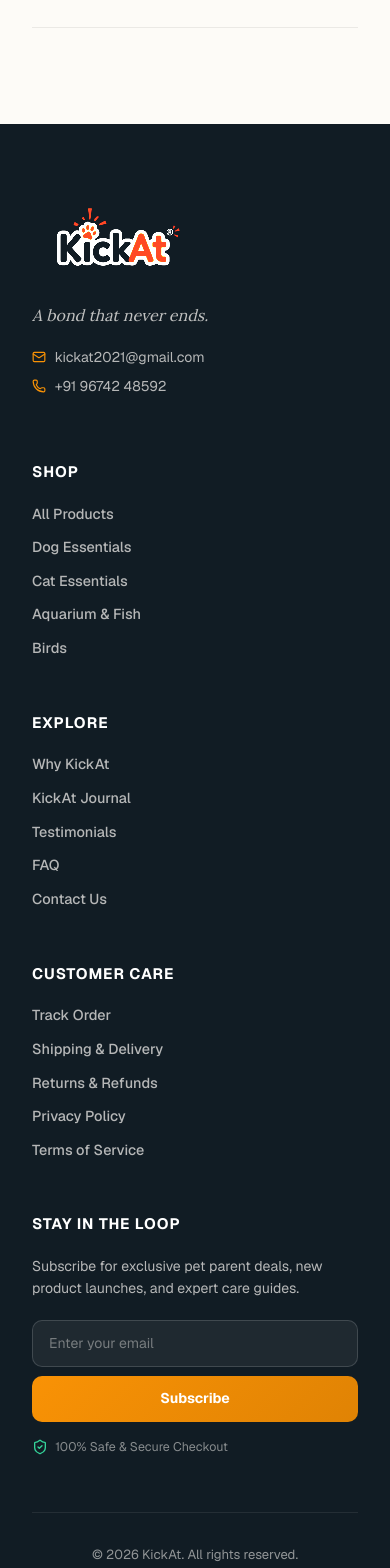
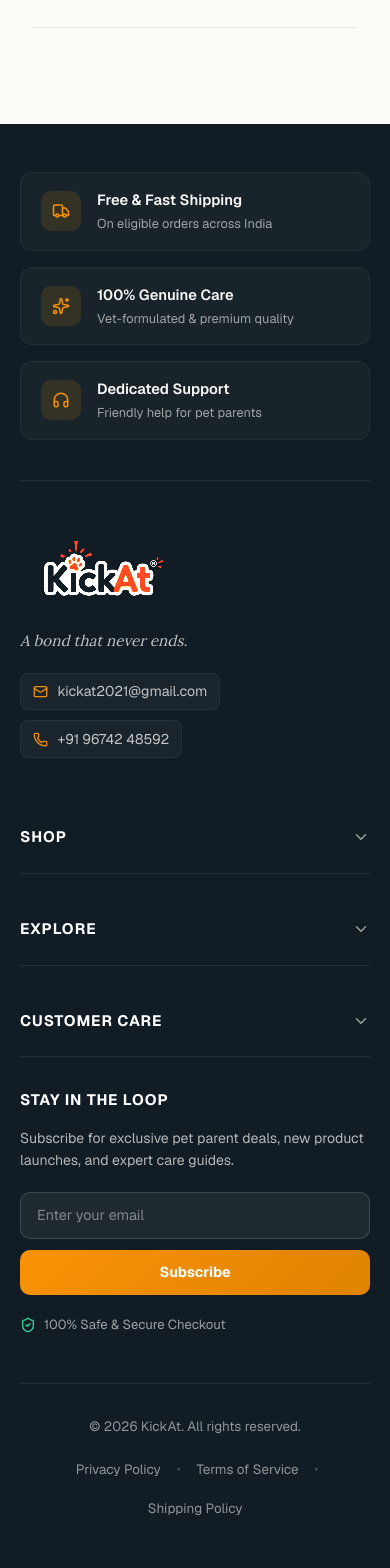
Before and after one commit to SevenX-Labs/kickat-client, a Next.js app: page / in a window 390 px wide. Shown: the part 4900-6468 px from the top of the page. Built offline with nearby package versions, Linux system fonts and the light colour scheme; no server answers.

Commit message:
feat: add Footer component with responsive layout and newsletter subscription

```diff
--- a/src/components/common/Footer/Footer.module.css
+++ b/src/components/common/Footer/Footer.module.css
@@ -3,8 +3,16 @@
   width: 100%;
   background-color: #111C24;
   color: #FCFAF6;
-  padding: 4.5rem 2rem 2rem 2rem;
+  padding: 4.5rem 1.5rem 2.5rem 1.5rem;
   font-family: var(--font-inter), sans-serif;
+  position: relative;
+  overflow: hidden;
+}
+
+@media (max-width: 768px) {
+  .footer {
+    padding: 3rem 1.25rem calc(6.5rem + env(safe-area-inset-bottom, 20px)) 1.25rem;
+  }
 }
 
 .container {
@@ -12,27 +20,88 @@
   margin: 0 auto;
 }
 
+/* ── Value Highlights Bar ── */
+.valueProps {
+  display: grid;
+  grid-template-columns: 1fr;
+  gap: 1rem;
+  padding-bottom: 2.5rem;
+  margin-bottom: 3rem;
+  border-bottom: 1px solid rgba(255, 255, 255, 0.08);
+}
+
+@media (min-width: 640px) {
+  .valueProps {
+    grid-template-columns: repeat(3, 1fr);
+    gap: 1.5rem;
+  }
+}
+
+.valueItem {
+  display: flex;
+  align-items: center;
+  gap: 1rem;
+  padding: 1rem 1.25rem;
+  background: rgba(255, 255, 255, 0.03);
+  border: 1px solid rgba(255, 255, 255, 0.05);
+  border-radius: 12px;
+  transition: all 0.25s ease;
+}
+
+.valueItem:hover {
+  background: rgba(255, 255, 255, 0.06);
+  border-color: rgba(249, 146, 5, 0.3);
+  transform: translateY(-2px);
+}
+
+.valueIconBox {
+  width: 40px;
+  height: 40px;
+  border-radius: 10px;
+  background: rgba(249, 146, 5, 0.12);
+  color: #F99205;
+  display: flex;
+  align-items: center;
+  justify-content: center;
+  flex-shrink: 0;
+}
+
+.valueContent h4 {
+  font-size: 0.92rem;
+  font-weight: 600;
+  color: #FCFAF6;
+  margin: 0 0 0.2rem;
+}
+
+.valueContent p {
+  font-size: 0.8rem;
+  color: rgba(252, 250, 246, 0.6);
+  margin: 0;
+}
+
+/* ── Main Top Section ── */
 .topSection {
   display: grid;
   grid-template-columns: 1fr;
-  gap: 2.5rem;
-  margin-bottom: 3.5rem;
+  gap: 2rem;
+  margin-bottom: 3rem;
 }
 
-@media (min-width: 980px) {
-  .topSection {
-    grid-template-columns: 2.2fr 1fr 1fr 1.2fr 2.4fr;
-    gap: 2.5rem;
-  }
-}
-
-@media (min-width: 640px) and (max-width: 979px) {
+@media (min-width: 640px) and (max-width: 1023px) {
   .topSection {
     grid-template-columns: 1fr 1fr;
     gap: 2.5rem;
   }
 }
 
+@media (min-width: 1024px) {
+  .topSection {
+    grid-template-columns: 2.2fr 1.1fr 1.1fr 1.2fr 2.4fr;
+    gap: 2.5rem;
+  }
+}
+
+/* ── Brand Column ── */
 .brandCol {
   display: flex;
   flex-direction: column;
@@ -41,7 +110,7 @@
 .logoLink {
   display: inline-flex;
   align-items: center;
-  margin-bottom: 1rem;
+  margin-bottom: 0.85rem;
   width: fit-content;
   background: transparent;
   transition: opacity 0.2s ease;
@@ -54,7 +123,7 @@
 .logo {
   object-fit: contain;
   display: block;
-  width: 160px;
+  width: 155px;
   height: auto;
   filter: invert(1) hue-rotate(180deg) contrast(200%) brightness(1.2);
   mix-blend-mode: screen;
@@ -62,7 +131,7 @@
 
 .tagline {
   font-family: var(--font-lora), serif;
-  font-size: 1rem;
+  font-size: 0.95rem;
   font-style: italic;
   color: rgba(252, 250, 246, 0.75);
   margin: 0 0 1.25rem;
@@ -71,22 +140,31 @@
 .brandContacts {
   display: flex;
   flex-direction: column;
-  gap: 0.5rem;
+  gap: 0.65rem;
   margin-bottom: 1.5rem;
 }
 
 .contactItem {
   display: inline-flex;
   align-items: center;
-  gap: 0.55rem;
-  color: rgba(252, 250, 246, 0.7);
+  gap: 0.6rem;
+  color: rgba(252, 250, 246, 0.75);
   font-size: 0.88rem;
   text-decoration: none;
-  transition: color 0.2s ease;
+  padding: 0.45rem 0.75rem;
+  background: rgba(255, 255, 255, 0.04);
+  border: 1px solid rgba(255, 255, 255, 0.06);
+  border-radius: 8px;
+  width: fit-content;
+  max-width: 100%;
+  word-break: break-all;
+  transition: all 0.2s ease;
 }
 
 .contactItem:hover {
   color: #F99205;
+  background: rgba(255, 255, 255, 0.08);
+  border-color: rgba(249, 146, 5, 0.3);
 }
 
 .contactIcon {
@@ -101,27 +179,68 @@
 }
 
 .socialLink {
-  width: 36px;
-  height: 36px;
+  width: 40px;
+  height: 40px;
   border-radius: 50%;
-  background: rgba(255, 255, 255, 0.07);
+  background: rgba(255, 255, 255, 0.06);
+  border: 1px solid rgba(255, 255, 255, 0.08);
   display: flex;
   align-items: center;
   justify-content: center;
   color: #FCFAF6;
-  transition: all 0.2s ease;
+  transition: all 0.25s ease;
   text-decoration: none;
 }
 
 .socialLink:hover {
   background: #F99205;
   color: #ffffff;
+  border-color: #F99205;
   transform: translateY(-2px);
+  box-shadow: 0 4px 12px rgba(249, 146, 5, 0.35);
 }
 
+.socialLink:active {
+  transform: scale(0.95);
+}
+
+/* ── Links Columns & Mobile Accordion ── */
 .linksCol {
   display: flex;
   flex-direction: column;
+}
+
+.accordionHeader {
+  display: flex;
+  align-items: center;
+  justify-content: space-between;
+  width: 100%;
+  background: none;
+  border: none;
+  padding: 0;
+  text-align: left;
+  cursor: pointer;
+  color: #ffffff;
+  margin: 0;
+}
+
+@media (min-width: 769px) {
+  .accordionHeader {
+    cursor: default;
+    pointer-events: none;
+    margin-bottom: 1.25rem;
+  }
+}
+
+@media (max-width: 768px) {
+  .linksCol {
+    border-bottom: 1px solid rgba(255, 255, 255, 0.08);
+    padding-bottom: 0.75rem;
+  }
+
+  .accordionHeader {
+    padding: 0.75rem 0;
+  }
 }
 
 .colTitle {
@@ -129,27 +248,77 @@
   font-weight: 700;
   text-transform: uppercase;
   letter-spacing: 0.06em;
-  margin: 0 0 1.25rem;
   color: #ffffff;
+}
+
+.accordionChevron {
+  display: block;
+  color: rgba(252, 250, 246, 0.6);
+  transition: transform 0.3s ease;
+}
+
+@media (min-width: 769px) {
+  .accordionChevron {
+    display: none;
+  }
+}
+
+.chevronOpen {
+  transform: rotate(180deg);
+  color: #F99205;
+}
+
+.accordionContent {
+  display: flex;
+  flex-direction: column;
+  gap: 0.65rem;
+}
+
+@media (max-width: 768px) {
+  .accordionContent {
+    max-height: 0;
+    opacity: 0;
+    overflow: hidden;
+    gap: 0.75rem;
+    transition: max-height 0.35s ease, opacity 0.3s ease, margin 0.3s ease;
+  }
+
+  .contentOpen {
+    max-height: 280px;
+    opacity: 1;
+    margin-top: 0.5rem;
+    margin-bottom: 0.5rem;
+  }
 }
 
 .link {
   color: rgba(252, 250, 246, 0.7);
   text-decoration: none;
-  margin-bottom: 0.75rem;
   font-size: 0.9rem;
   font-weight: 500;
+  padding: 0.15rem 0;
+  display: inline-block;
   transition: all 0.2s ease;
 }
 
 .link:hover {
   color: #F99205;
-  transform: translateX(2px);
+  transform: translateX(3px);
 }
 
+/* ── Newsletter Column ── */
 .newsletterCol {
   display: flex;
   flex-direction: column;
+}
+
+.newsletterTitle {
+  font-size: 0.95rem;
+  font-weight: 700;
+  text-transform: uppercase;
+  letter-spacing: 0.06em;
+  margin: 0 0 1rem;
+  color: #ffffff;
 }
 
 .newsletterText {
@@ -162,53 +331,71 @@
 .form {
   display: flex;
   flex-direction: column;
-  gap: 0.6rem;
   margin-bottom: 1rem;
+  width: 100%;
 }
 
-@media (min-width: 480px) {
-  .form {
+.formWrapper {
+  display: flex;
+  flex-direction: column;
+  gap: 0.65rem;
+  width: 100%;
+}
+
+@media (min-width: 480px) and (max-width: 1023px) {
+  .formWrapper {
     flex-direction: row;
+    gap: 0.5rem;
   }
 }
 
 .input {
-  flex: 1;
+  width: 100%;
+  min-height: 44px;
   padding: 0.75rem 1rem;
   border-radius: 10px;
   border: 1px solid rgba(255, 255, 255, 0.15);
   background: rgba(255, 255, 255, 0.06);
   color: white;
-  font-size: 0.88rem;
+  font-size: 0.9rem;
   outline: none;
-  transition: border-color 0.2s ease, background-color 0.2s ease;
+  transition: border-color 0.2s ease, background-color 0.2s ease, box-shadow 0.2s ease;
 }
 
 .input:focus {
   border-color: #F99205;
   background: rgba(255, 255, 255, 0.1);
+  box-shadow: 0 0 0 3px rgba(249, 146, 5, 0.2);
 }
 
 .input::placeholder {
-  color: rgba(252, 250, 246, 0.4);
+  color: rgba(252, 250, 246, 0.45);
 }
 
 .submitBtn {
+  min-height: 44px;
   background: linear-gradient(135deg, #F99205 0%, #E08304 100%);
   color: white;
   border: none;
   border-radius: 10px;
-  padding: 0.75rem 1.35rem;
-  font-size: 0.88rem;
+  padding: 0.75rem 1.4rem;
+  font-size: 0.9rem;
   font-weight: 700;
   cursor: pointer;
+  display: inline-flex;
+  align-items: center;
+  justify-content: center;
   transition: all 0.2s ease;
   white-space: nowrap;
 }
 
 .submitBtn:hover {
   transform: translateY(-1px);
-  box-shadow: 0 4px 14px rgba(249, 146, 5, 0.35);
+  box-shadow: 0 4px 14px rgba(249, 146, 5, 0.4);
+}
+
+.submitBtn:active {
+  transform: scale(0.98);
 }
 
 .subscribedMsg {
@@ -219,24 +406,27 @@
   font-size: 0.88rem;
   font-weight: 600;
   margin-bottom: 1rem;
-  padding: 0.65rem 0.85rem;
+  padding: 0.75rem 1rem;
   background: rgba(52, 211, 153, 0.1);
-  border-radius: 8px;
-  border: 1px solid rgba(52, 211, 153, 0.2);
+  border-radius: 10px;
+  border: 1px solid rgba(52, 211, 153, 0.25);
 }
 
 .trustTag {
   display: inline-flex;
   align-items: center;
-  gap: 0.45rem;
-  font-size: 0.78rem;
-  color: rgba(252, 250, 246, 0.5);
+  gap: 0.5rem;
+  font-size: 0.82rem;
+  color: rgba(252, 250, 246, 0.6);
+  margin-top: 0.25rem;
 }
 
 .trustTag svg {
   color: #34D399;
+  flex-shrink: 0;
 }
 
+/* ── Bottom Legal & Copyright Section ── */
 .bottomSection {
   display: flex;
   flex-direction: column;
@@ -244,34 +434,45 @@
   justify-content: space-between;
   padding-top: 2rem;
   border-top: 1px solid rgba(255, 255, 255, 0.08);
-  gap: 1rem;
+  gap: 1.25rem;
+  text-align: center;
 }
 
 @media (min-width: 768px) {
   .bottomSection {
     flex-direction: row;
+    text-align: left;
   }
 }
 
 .copyright {
   color: rgba(252, 250, 246, 0.55);
-  font-size: 0.82rem;
+  font-size: 0.84rem;
   margin: 0;
 }
 
 .legalLinks {
   display: flex;
+  align-items: center;
+  justify-content: center;
   flex-wrap: wrap;
-  gap: 1.5rem;
+  gap: 0.75rem;
 }
 
 .legalLink {
   color: rgba(252, 250, 246, 0.55);
-  font-size: 0.82rem;
+  font-size: 0.84rem;
   text-decoration: none;
   transition: color 0.2s ease;
+  padding: 0.2rem 0.25rem;
 }
 
 .legalLink:hover {
   color: #F99205;
 }
+
+.legalDivider {
+  color: rgba(252, 250, 246, 0.25);
+  font-size: 0.75rem;
+  user-select: none;
+}
--- a/src/components/common/Footer/Footer.tsx
+++ b/src/components/common/Footer/Footer.tsx
@@ -1,11 +1,20 @@
 "use client";
 
-import { useState } from 'react';
-import Link from 'next/link';
-import Image from 'next/image';
-import { Mail, Phone, ShieldCheck, CheckCircle2 } from 'lucide-react';
-import { usePublicSettings } from '@/hooks/usePublicSettings';
-import styles from './Footer.module.css';
+import { useState } from "react";
+import Link from "next/link";
+import Image from "next/image";
+import {
+  Mail,
+  Phone,
+  ShieldCheck,
+  CheckCircle2,
+  ChevronDown,
+  Truck,
+  Sparkles,
+  Headphones
+} from "lucide-react";
+import { usePublicSettings } from "@/hooks/usePublicSettings";
+import styles from "./Footer.module.css";
 
 const InstagramIcon = () => (
   <svg width="20" height="20" viewBox="0 0 24 24" fill="none" stroke="currentColor" strokeWidth="2" strokeLinecap="round" strokeLinejoin="round">
@@ -39,11 +48,12 @@ const YouTubeIcon = () => (
 export function Footer() {
   const { general } = usePublicSettings();
   const [subscribed, setSubscribed] = useState(false);
-  const [email, setEmail] = useState('');
+  const [email, setEmail] = useState("");
+  const [openSection, setOpenSection] = useState<string | null>(null);
 
-  const storeName = general?.storeName || 'KickAt';
-  const supportEmail = general?.supportEmail || 'kickat2021@gmail.com';
-  const supportPhone = general?.supportPhone || '+91 96742 48592';
+  const storeName = general?.storeName || "KickAt";
+  const supportEmail = general?.supportEmail || "kickat2021@gmail.com";
+  const supportPhone = general?.supportPhone || "+91 96742 48592";
   const socialLinks = general?.socialLinks;
 
   const instagramUrl = socialLinks?.instagram?.trim();
@@ -51,17 +61,53 @@ export function Footer() {
   const linkedinUrl = socialLinks?.linkedin?.trim();
   const youtubeUrl = socialLinks?.youtube?.trim();
 
+  const toggleSection = (section: string) => {
+    setOpenSection((prev) => (prev === section ? null : section));
+  };
+
   const handleSubscribe = (e: React.FormEvent) => {
     e.preventDefault();
     if (email.trim()) {
       setSubscribed(true);
-      setEmail('');
+      setEmail("");
     }
   };
 
   return (
     <footer className={styles.footer}>
       <div className={styles.container}>
+
+        {/* Value Highlights Bar */}
+        <div className={styles.valueProps}>
+          <div className={styles.valueItem}>
+            <div className={styles.valueIconBox}>
+              <Truck size={18} />
+            </div>
+            <div className={styles.valueContent}>
+              <h4>Free & Fast Shipping</h4>
+              <p>On eligible orders across India</p>
+            </div>
+          </div>
+          <div className={styles.valueItem}>
+            <div className={styles.valueIconBox}>
+              <Sparkles size={18} />
+            </div>
+            <div className={styles.valueContent}>
+              <h4>100% Genuine Care</h4>
+              <p>Vet-formulated & premium quality</p>
+            </div>
+          </div>
+          <div className={styles.valueItem}>
+            <div className={styles.valueIconBox}>
+              <Headphones size={18} />
+            </div>
+            <div className={styles.valueContent}>
+              <h4>Dedicated Support</h4>
+              <p>Friendly help for pet parents</p>
+            </div>
+          </div>
+        </div>
+
         <div className={styles.topSection}>
 
           {/* Brand & Support Touchpoints */}
@@ -70,8 +116,8 @@ export function Footer() {
               <Image
                 src="/logo.png"
                 alt="KickAt Logo"
-                width={220}
-                height={66}
+                width={200}
+                height={60}
                 className={styles.logo}
                 draggable={false}
                 onContextMenu={(e) => e.preventDefault()}
@@ -82,13 +128,13 @@ export function Footer() {
             <div className={styles.brandContacts}>
               {supportEmail && (
                 <a href={`mailto:${supportEmail}`} className={styles.contactItem} title="Email Support">
-                  <Mail size={14} className={styles.contactIcon} />
+                  <Mail size={15} className={styles.contactIcon} />
                   <span>{supportEmail}</span>
                 </a>
               )}
               {supportPhone && (
-                <a href={`tel:${supportPhone.replace(/\s+/g, '')}`} className={styles.contactItem} title="Call Customer Care">
-                  <Phone size={14} className={styles.contactIcon} />
+                <a href={`tel:${supportPhone.replace(/\s+/g, "")}`} className={styles.contactItem} title="Call Customer Care">
+                  <Phone size={15} className={styles.contactIcon} />
                   <span>{supportPhone}</span>
                 </a>
               )}
@@ -144,37 +190,76 @@ export function Footer() {
 
           {/* Column 1: Shop */}
           <div className={styles.linksCol}>
-            <h3 className={styles.colTitle}>Shop</h3>
+            <button
+              type="button"
+              className={styles.accordionHeader}
+              onClick={() => toggleSection("shop")}
+              aria-expanded={openSection === "shop"}
+            >
+              <span className={styles.colTitle}>Shop</span>
+              <ChevronDown
+                size={18}
+                className={`${styles.accordionChevron} ${openSection === "shop" ? styles.chevronOpen : ""}`}
+              />
+            </button>
+            <div className={`${styles.accordionContent} ${openSection === "shop" ? styles.contentOpen : ""}`}>
               <Link href="/shop" className={styles.link}>All Products</Link>
               <Link href="/category/dogs" className={styles.link}>Dog Essentials</Link>
               <Link href="/category/cats" className={styles.link}>Cat Essentials</Link>
               <Link href="/category/fish" className={styles.link}>Aquarium & Fish</Link>
               <Link href="/category/birds" className={styles.link}>Birds</Link>
             </div>
+          </div>
 
           {/* Column 2: Explore */}
           <div className={styles.linksCol}>
-            <h3 className={styles.colTitle}>Explore</h3>
+            <button
+              type="button"
+              className={styles.accordionHeader}
+              onClick={() => toggleSection("explore")}
+              aria-expanded={openSection === "explore"}
+            >
+              <span className={styles.colTitle}>Explore</span>
+              <ChevronDown
+                size={18}
+                className={`${styles.accordionChevron} ${openSection === "explore" ? styles.chevronOpen : ""}`}
+              />
+            </button>
+            <div className={`${styles.accordionContent} ${openSection === "explore" ? styles.contentOpen : ""}`}>
               <Link href="/#why-us" className={styles.link}>Why KickAt</Link>
               <Link href="/blogs" className={styles.link}>KickAt Journal</Link>
               <Link href="/testimonials" className={styles.link}>Testimonials</Link>
               <Link href="/faq" className={styles.link}>FAQ</Link>
               <Link href="/contact" className={styles.link}>Contact Us</Link>
             </div>
+          </div>
 
           {/* Column 3: Customer Care */}
           <div className={styles.linksCol}>
-            <h3 className={styles.colTitle}>Customer Care</h3>
+            <button
+              type="button"
+              className={styles.accordionHeader}
+              onClick={() => toggleSection("care")}
+              aria-expanded={openSection === "care"}
+            >
+              <span className={styles.colTitle}>Customer Care</span>
+              <ChevronDown
+                size={18}
+                className={`${styles.accordionChevron} ${openSection === "care" ? styles.chevronOpen : ""}`}
+              />
+            </button>
+            <div className={`${styles.accordionContent} ${openSection === "care" ? styles.contentOpen : ""}`}>
               <Link href="/orders" className={styles.link}>Track Order</Link>
               <Link href="/shipping" className={styles.link}>Shipping & Delivery</Link>
               <Link href="/returns" className={styles.link}>Returns & Refunds</Link>
               <Link href="/privacy-policy" className={styles.link}>Privacy Policy</Link>
               <Link href="/terms" className={styles.link}>Terms of Service</Link>
             </div>
+          </div>
 
           {/* Column 4: Newsletter */}
           <div className={styles.newsletterCol}>
-            <h3 className={styles.colTitle}>Stay in the loop</h3>
+            <h3 className={styles.newsletterTitle}>Stay in the loop</h3>
             <p className={styles.newsletterText}>
               Subscribe for exclusive pet parent deals, new product launches, and expert care guides.
             </p>
@@ -185,6 +270,7 @@ export function Footer() {
               </div>
             ) : (
               <form className={styles.form} onSubmit={handleSubscribe}>
+                <div className={styles.formWrapper}>
                   <input
                     type="email"
                     placeholder="Enter your email"
@@ -193,7 +279,10 @@ export function Footer() {
                     onChange={(e) => setEmail(e.target.value)}
                     required
                   />
-                <button type="submit" className={styles.submitBtn}>Subscribe</button>
+                  <button type="submit" className={styles.submitBtn}>
+                    Subscribe
+                  </button>
+                </div>
               </form>
             )}
             <div className={styles.trustTag}>
@@ -204,15 +293,21 @@ export function Footer() {
 
         </div>
 
+        {/* Bottom Section */}
         <div className={styles.bottomSection}>
           <p className={styles.copyright}>&copy; {new Date().getFullYear()} {storeName}. All rights reserved.</p>
           <div className={styles.legalLinks}>
             <Link href="/privacy-policy" className={styles.legalLink}>Privacy Policy</Link>
+            <span className={styles.legalDivider}>•</span>
             <Link href="/terms" className={styles.legalLink}>Terms of Service</Link>
+            <span className={styles.legalDivider}>•</span>
             <Link href="/shipping" className={styles.legalLink}>Shipping Policy</Link>
           </div>
         </div>
+
       </div>
     </footer>
   );
 }
+
+export default Footer;
```
Lines whose indentation alone changed are shown as unchanged.
